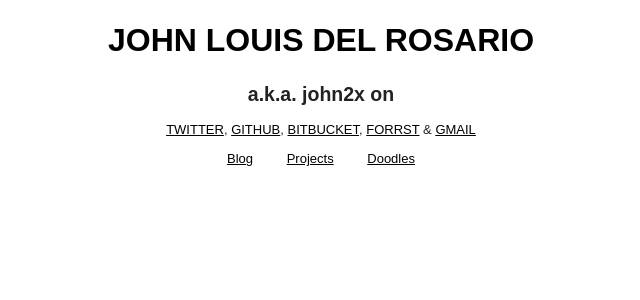
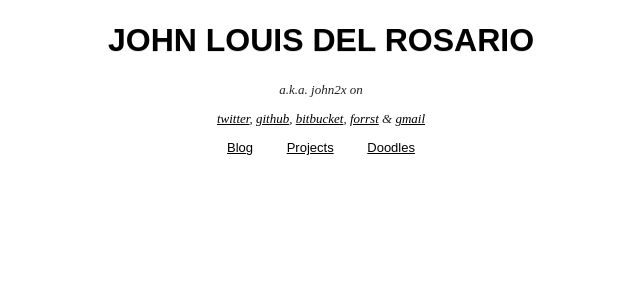
Before and after one commit to john2x/john2x.github.com, a Jekyll site: the page built from index.html, in a window 1280 px wide. Shown: the top 300 px of the page, without its empty margins (319-959 px from the left). Built offline with Jekyll 4.4.1, drawn with Linux system fonts in a browser that asks for light colours; nearby versions of some CDN libraries.

Commit message:
Tweaks. Add 960gs next

```diff
--- a/css/style.css
+++ b/css/style.css
@@ -244,8 +244,20 @@ header h1 a {
 	text-decoration: none;
 }
 
+header h1 a:hover {
+	text-decoration: none;
+	color: black;
+}
 
+/* Style my name */
+header h1 {
+	text-shadow: 0px 1px 0px #e5e5ee;
+}
 
+header p {
+	font-family: serif;
+	font-style: italic;
+}
 
 
 
--- a/index.html
+++ b/index.html
@@ -5,8 +5,8 @@ title: Home
 <div id="home">
 <header>
 <h1><a href="/">JOHN LOUIS DEL ROSARIO</a></h1>
-<h2>a.k.a. john2x on</h2>
-<p><a href="https://twitter.com/john2x">TWITTER</a>, <a href="https://github.com/john2x">GITHUB</a>, <a href="https://bitbucket.org/john2x">BITBUCKET</a>, <a href="http://forrst.me/john2x/posts">FORRST</a> &amp; <a href="mailto://john2x@gmail.com">GMAIL</a></p>
+<p>a.k.a. john2x on<p>
+<p><a href="https://twitter.com/john2x">twitter</a>, <a href="https://github.com/john2x">github</a>, <a href="https://bitbucket.org/john2x">bitbucket</a>, <a href="http://forrst.me/john2x/posts">forrst</a> &amp; <a href="mailto://john2x@gmail.com">gmail</a></p>
 <div id="main" role="main">
 	<ul>
 		<li><a href="/blog.html">Blog</a></li>
```
Also changed, not shown: 2 other files.
